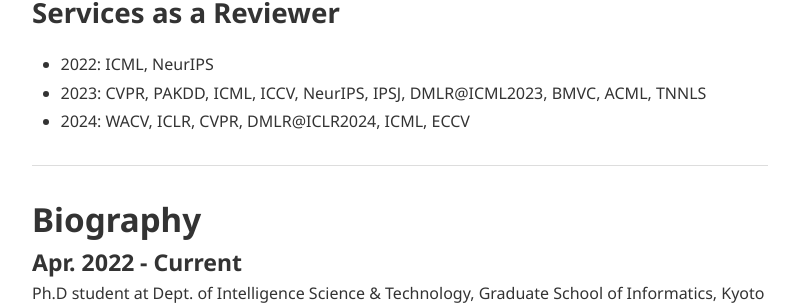
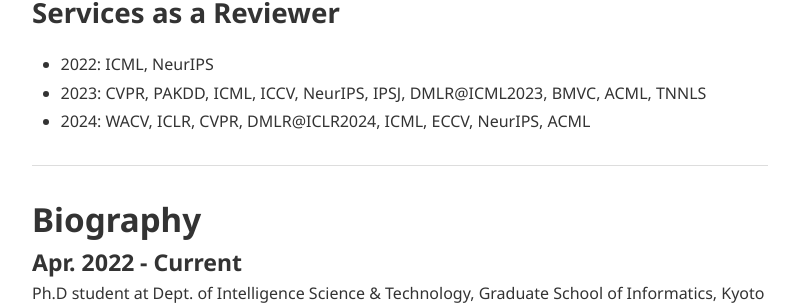
Before and after one commit to yshinya6/yshinya6.github.io, a Jekyll site: the page built from index.md, in a window 1280 px wide and 900 px high, scrolled down 1356 px. Shown: the part 150-455 px from the top of the window, without its empty margins (240-1039 px from the left). Built offline with Jekyll 4.4.1, drawn with Linux system fonts in a browser that asks for light colours; nearby versions of some CDN libraries.

Commit message:
Update index.md

```diff
--- a/index.md
+++ b/index.md
@@ -34,7 +34,7 @@
 ## Services as a Reviewer
 - 2022: ICML, NeurIPS
 - 2023: CVPR, PAKDD, ICML, ICCV, NeurIPS, IPSJ, DMLR@ICML2023, BMVC, ACML, TNNLS
-- 2024: WACV, ICLR, CVPR, DMLR@ICLR2024, ICML, ECCV
+- 2024: WACV, ICLR, CVPR, DMLR@ICLR2024, ICML, ECCV, NeurIPS, ACML
 
 ---
 
```
